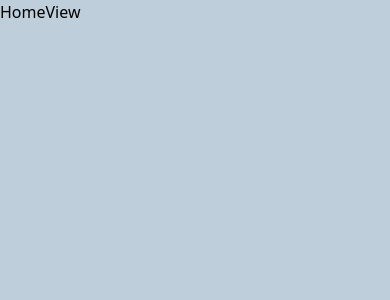
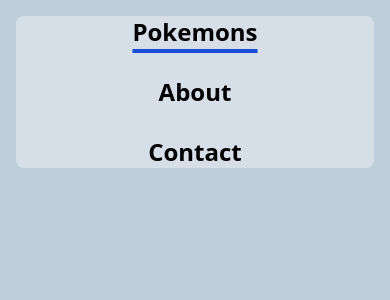
Before and after one commit to banrostin1312/Pokemoon, a Next.js app in the folder pokemoon/: page / in a window 390 px wide. Shown: the top 300 px of the page. Built offline with nearby package versions, Linux system fonts and the light colour scheme.

Commit message:
responsive navbar usepathname

```diff
--- /dev/null
+++ b/pokemoon/src/app/about/page.tsx
@@ -0,0 +1,10 @@
+
+
+
+function About() {
+  return (
+    <div>About view</div>
+  )
+}
+
+export default About
--- a/pokemoon/src/app/layout.tsx
+++ b/pokemoon/src/app/layout.tsx
@@ -1,6 +1,8 @@
 import type { Metadata } from "next";
 import localFont from "next/font/local";
 import "./globals.css";
+//Components
+import Navbar from "../components/navbar/Navbar";
 
 const geistSans = localFont({
   src: "./fonts/GeistVF.woff",
@@ -28,6 +30,7 @@ export default function RootLayout({
       <body
         className={`${geistSans.variable} ${geistMono.variable} antialiased`}
       >
+        <Navbar/>
         {children}
       </body>
     </html>
--- a/pokemoon/src/components/home/HomeView.tsx
+++ b/pokemoon/src/components/home/HomeView.tsx
@@ -3,7 +3,7 @@
 
 const HomeView:React.FC = () => {
   return (
-    <div>HomeView</div>
+    <div></div>
   )
 }
 
--- /dev/null
+++ b/pokemoon/src/components/navbar/Navbar.tsx
@@ -0,0 +1,28 @@
+"use client"
+
+//Vendors
+import Link from "next/link"
+import { usePathname } from "next/navigation"
+
+const Navbar = () => {
+    const pathname = usePathname();
+
+    return (
+        <div>
+            <ul className="flex flex-col md:flex-row justify-center items-center gap-7 m-4 text-2xl font-extrabold
+            bg-white bg-opacity-35 rounded-lg md:h-20
+            ">
+                <Link href={"/"} className="hover:text-blue-700 transition-colors duration-300"><li className={`${pathname === "/" ?
+                    "underline decoration-blue-700 underline-offset-8 decoration-4" : ""
+                    }`}>Pokemons</li></Link>
+
+                <Link href={"/about"} className="hover:text-lime-600 transition-colors duration-300"><li className={`${pathname === "/about" ?
+                    "underline decoration-lime-600 underline-offset-8 decoration-4" : ""}`}>About</li></Link>
+
+                <Link href={"/"}><li className="transition-colors duration-300 hover:text-blue-700">Contact</li></Link>
+            </ul>
+        </div>
+    )
+}
+
+export default Navbar
```
